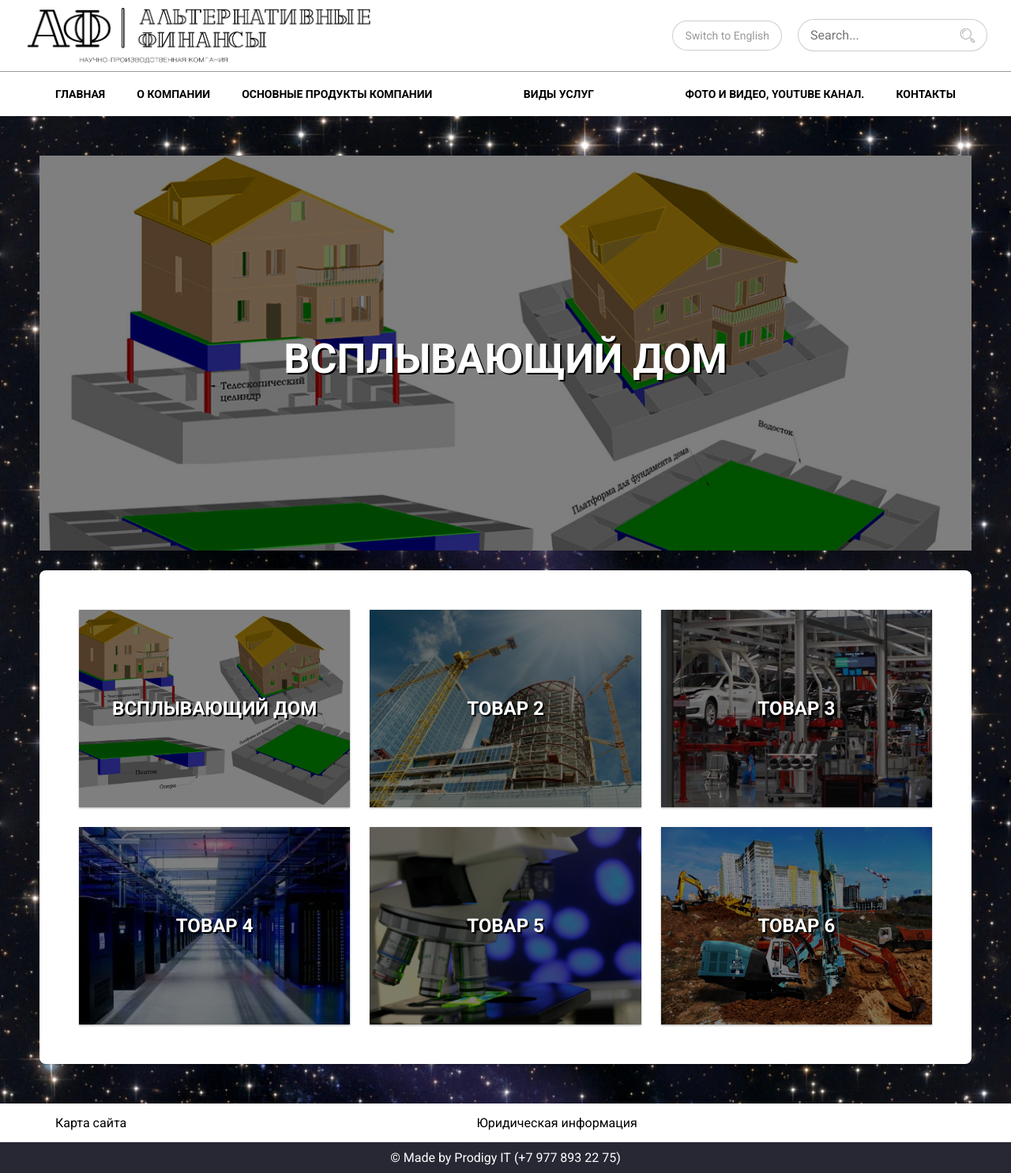
After one commit to mrreads/alt-finance, a PHP site: page /all-goods.php in a window 1280 px wide. The commit adds this page. Shown: the whole page at 79% size. Run offline with PHP 8.4, Linux system fonts and the light colour scheme.

Commit message:
+all products +project-house

```diff
--- /dev/null
+++ b/all-goods.php
@@ -0,0 +1,79 @@
+<?php include_once ('./header.php');?>
+
+    <section class="slider all-services">
+        <div class="container" style="padding-bottom: 0px;">
+            <div class="swiper-container slider">
+            <!-- <h1 class="title">Новые проекты</h1> -->
+                <div class="swiper-wrapper">
+                    <div class="swiper-slide">
+                        <a class="slider-item" href="./project-house.php" style="background-image: url('./resources/img/projects/house/1.jpg')">
+                            <h2>Всплывающий дом</h2>
+                        </a>
+                    </div>
+                    <div class="swiper-slide">
+                        <a class="slider-item" href="./building.php" style="background-image: url('./resources/img/webp/services/building.webp')">
+                            <h2>Товар 2</h2>
+                        </a>
+                    </div>
+                    <div class="swiper-slide">
+                        <a class="slider-item"  href="./autoVAZ.php" style="background-image: url('./resources/img/webp/services/vaz.webp')">
+                            <h2>Товар 3</h2>
+                        </a>
+                    </div>
+                    <div class="swiper-slide">
+                        <a class="slider-item" href="./IT.php" style="background-image: url('./resources/img/webp/services/it.webp')">
+                            <h2>Товар 4</h2>
+                        </a>
+                    </div>
+                    <div class="swiper-slide">
+                        <a class="slider-item" href="./science.php" style="background-image: url('./resources/img/webp/services/kafedra.webp')">
+                            <h2>Товар 5</h2>
+                        </a>
+                    </div>
+                    <div class="swiper-slide">
+                        <a class="slider-item" href="./geology.php" style="background-image: url('./resources/img/webp/services/geology.webp')">
+                            <h2>Товар 6</h2>
+                        </a>
+                    </div>
+                </div>
+            </div>
+        </div>
+    </section>
+
+    <section class="content">
+        <div class="container" style="padding-top: 25px;">
+            <div class="c-left">
+                <div class="c-main">
+                    <div class="services">
+                        <a class="service" href="./project-house.php" style="background-image: url('./resources/img/projects/house/1.jpg')">
+                            <p>Всплывающий дом</p>
+                        </a>
+                        <a class="service" href="#" style="background-image: url('./resources/img/webp/services/building.webp')">
+                            <p>Товар 2</p>
+                        </a>
+                        <a class="service"  href="#"style="background-image: url('./resources/img/webp/services/vaz.webp')">
+                            <p>Товар 3</p>
+                        </a>
+                        <a class="service" href="#" style="background-image: url('./resources/img/webp/services/it.webp')">
+                            <p>Товар 4</p>
+                        </a>
+                        <a class="service" href="#" style="background-image: url('./resources/img/webp/services/kafedra.webp')">
+                            <p>Товар 5</p>
+                        </a>
+                        <a class="service" href="#" style="background-image: url('./resources/img/webp/services/geology.webp')">
+                            <p>Товар 6</p>
+                        </a>
+                    </div>
+                </div>
+            </div>
+        </div>
+    </section>
+    <!-- END CONTENT-->
+
+    <?php include_once ('./footer.php');?>
+
+    <script type="text/javascript" src="./resources/js/init-swiper1.js"></script>
+
+
+</body>
+</html>
--- a/all-services.php
+++ b/all-services.php
@@ -51,7 +51,7 @@
                         <a class="service" href="./building.php" style="background-image: url('./resources/img/webp/services/building.webp')">
                             <p>ПРОЕКТИРОВАНИЕ, СТРОИТЕЛЬСТВО, РЕКОНСТРУКЦИЯ, ЭЛЕКТРОМОНТАЖНЫЕ РАБОТЫ, ИНЖИНИРИНГОВАЯ ДЕЯТЕЛЬНОСТЬ</p>
                         </a>
-                        <a class="service"  href="/autoVAZ.php"style="background-image: url('./resources/img/webp/services/vaz.webp')">
+                        <a class="service"  href="./autoVAZ.php"style="background-image: url('./resources/img/webp/services/vaz.webp')">
                             <p>ПРОИЗВОДСТВО ТРАНСПОРТНЫХ СРЕДСТВ, ИНЖИНИРИНГОВАЯ ДЕЯТЕЛЬНОСТЬ</p>
                         </a>
                         <a class="service" href="./IT.php" style="background-image: url('./resources/img/webp/services/it.webp')">
@@ -70,7 +70,7 @@
     </section>
     <!-- END CONTENT-->
 
-    <?php include_once ('footer.php');?>
+    <?php include_once ('./footer.php');?>
 
     <script type="text/javascript" src="./resources/js/init-swiper.js"></script>
 
--- a/consalting.php
+++ b/consalting.php
@@ -1,4 +1,4 @@
-<?php include_once ('header.php');?>
+<?php include('./header.php'); ?>
 
 <link rel="stylesheet" href="./resources/css/page-service.css">
 <script src="./resources/js/page-title.js" defer></script>
--- a/geology.php
+++ b/geology.php
@@ -1,4 +1,4 @@
-<?php include_once ('./header.php');?>
+<?php include('./header.php'); ?>
 
 <link rel="stylesheet" href="./resources/css/page-service.css">
 <script src="./resources/js/page-title.js" defer></script>
--- a/header.php
+++ b/header.php
@@ -87,7 +87,7 @@
                 <li><a href="./index.php">Главная</a></li>
                 <li><a href="./about.php">О компании</a></li>
                 <!-- <li><a href="#">Контакты</a></li> -->
-                <li><a href="#">Список основных продуктов компании</a></li>
+                <li><a href="./all-goods.php">основные продукты компании</a></li>
                 <li class="dropdown-hover">
                     <a href="./all-services.php" style="min-width: 270px; display: block; text-decoration: none;">Виды услуг</a>
                     <div class="dropdown-menu">
--- a/index.php
+++ b/index.php
@@ -4,8 +4,8 @@
     <section class="content">
         <div class="container">
             <div class="c-left">
-                <div class="c-main">
-                    <h1 style="text-align: center; width: 100%;">РЕШЕНИЯ БУДУЩЕГО УЖЕ СЕГОДНЯ!</h1>
+                <div class="c-main" style="background-image: url('./resources/img/1.jpg'); height: 500px;">
+                    <h1 class="main-title-about">РЕШЕНИЯ БУДУЩЕГО УЖЕ СЕГОДНЯ!</h1>
                 </div>
 
                 <div class="c-news">
--- a/resources/css/content.css
+++ b/resources/css/content.css
@@ -53,6 +53,17 @@ section.contacts
 	padding: 50px;
 
 	background-color: rgba(255, 255, 255, 1);
+}
+
+h1.main-title-about
+{
+	text-align: center;
+	width: 100%;
+	font-size: 30px;
+	color: #000cff;
+	/* text-shadow: #20ff90 1px 1px 0, #cad5e2 2px 2px 0,
+                 #20ff90 3px 3px 0, #cad5e2 4px 4px 0,
+                 #20ff90 5px 5px 0; */
 }
 
 .c-right
--- a/resources/css/page-service.css
+++ b/resources/css/page-service.css
@@ -28,10 +28,10 @@
 	background-size: cover;
 }
 
-.page-services > .c-main > .page-service-title h2
+/* .page-services > .c-main > .page-service-title h2
 {
 	cursor: pointer;
-}
+} */
 
 .page-services > .c-main > .page-service-title h2, .page-services > .c-main > .page-service-title p
 {
--- /dev/null
+++ b/resources/js/init-swiper1.js
@@ -0,0 +1,10 @@
+var swiper = new Swiper('.swiper-container',
+{
+    loop: true,
+
+    autoplay:
+    {
+      delay: 4000,
+      disableOnInteraction: false,
+    },
+});
--- a/science.php
+++ b/science.php
@@ -1,4 +1,4 @@
-<?php include_once ('./header.php');?>
+<?php include('./header.php'); ?>
 
 <link rel="stylesheet" href="./resources/css/page-service.css">
 <script src="./resources/js/page-title.js" defer></script>
```
Also changed, not shown: media.php (+12 -7 lines), project-house.php (added, +68 -0 lines), resources/css/all-goods.css (added), resources/img/1.jpg (added), resources/img/projects/house/1.jpg (added), 4 other files.
